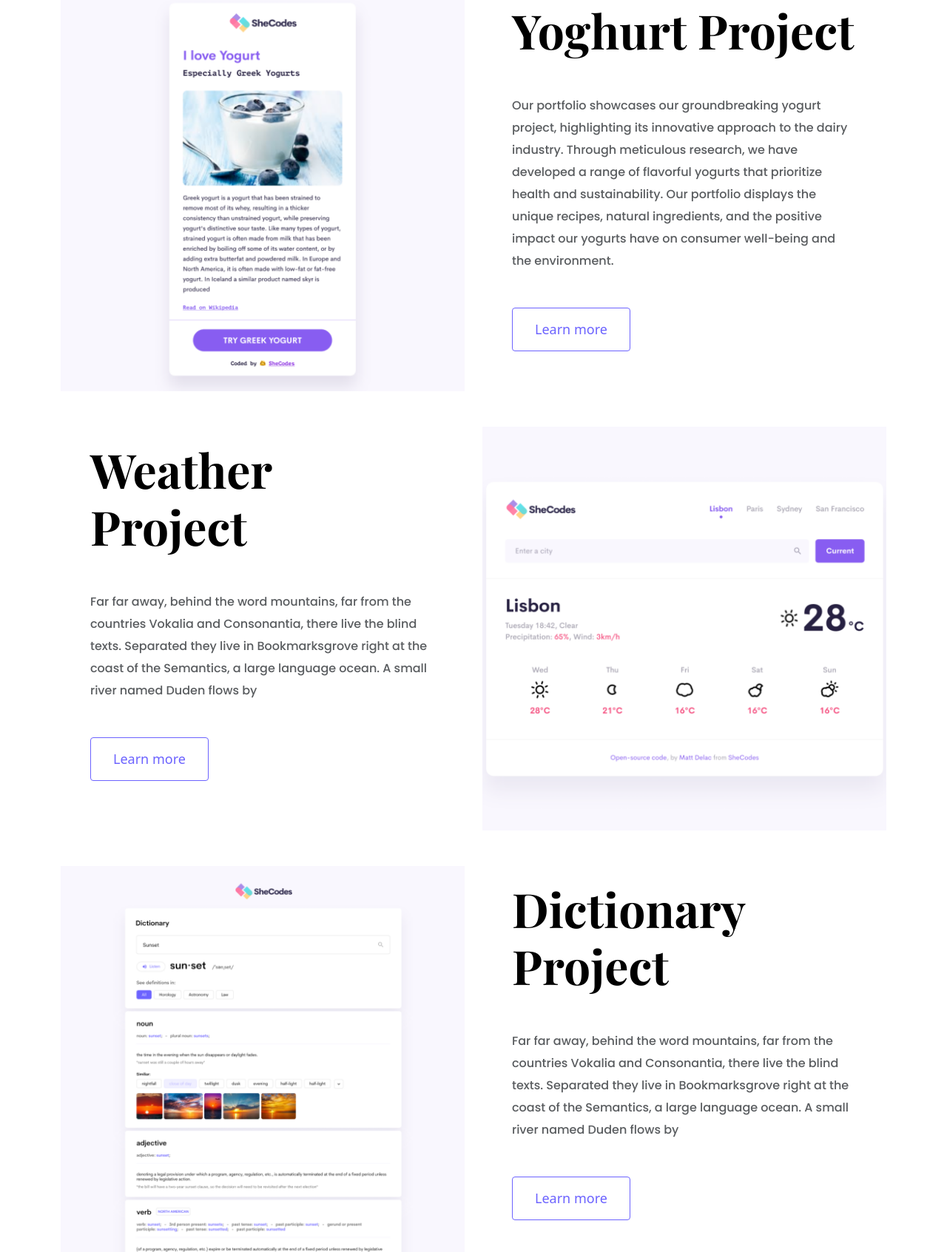
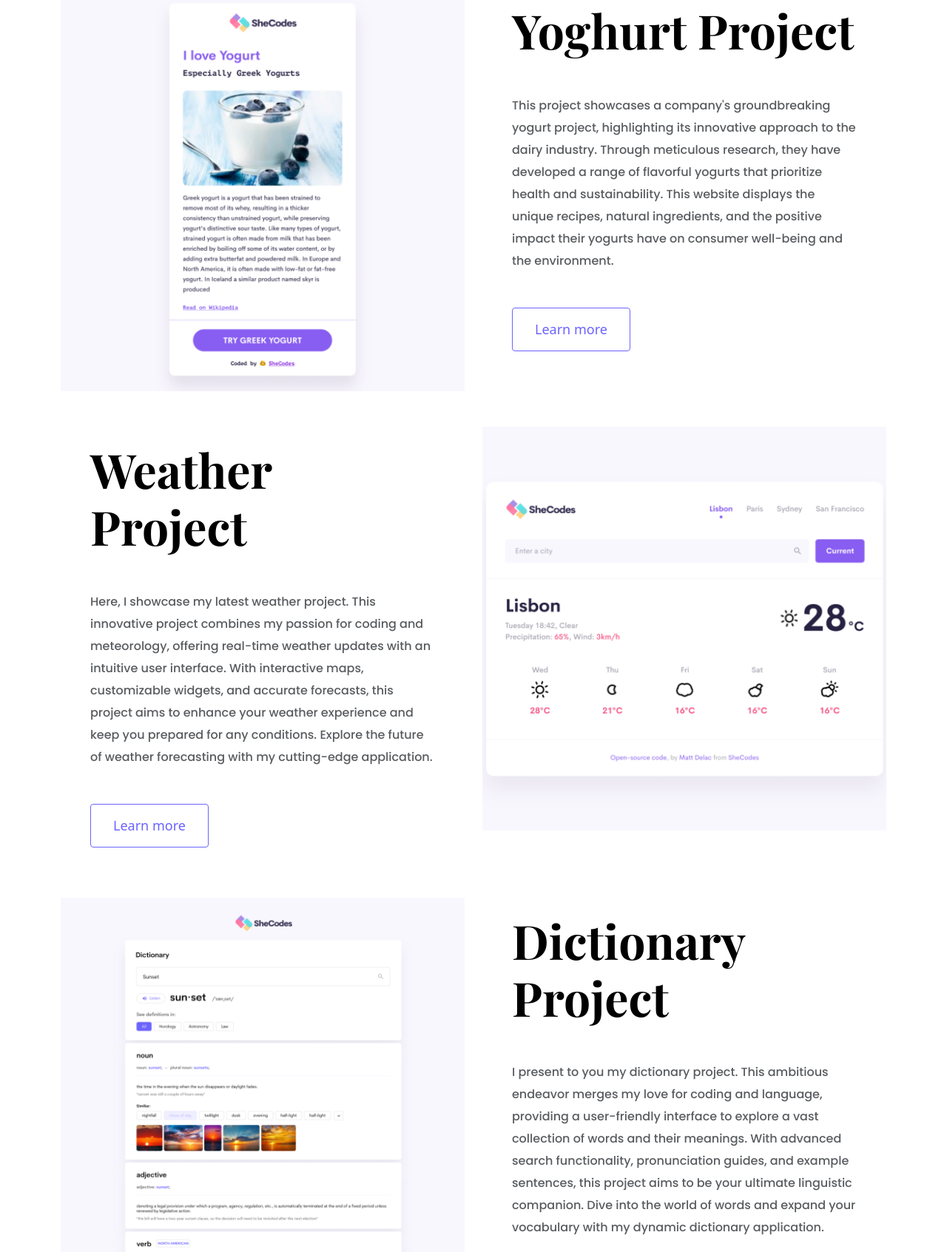
Before and after one commit to shashabella/Portfolio-Project, a plain HTML site: page index.html in a window 1280 px wide. Shown: the part 853-2546 px from the top of the page at 74% size. Drawn offline with nearby package versions, Linux system fonts and the light colour scheme.

Commit message:
Removed and added some paragraphs on my homepage

```diff
--- a/index.html
+++ b/index.html
@@ -85,13 +85,13 @@
           <div class="project-description">
             <h2 class="mb-5">Yoghurt Project</h2>
             <p class="mb-5 text-muted">
-              Our portfolio showcases our groundbreaking yogurt project,
+              This project showcases a company's groundbreaking yogurt project,
               highlighting its innovative approach to the dairy industry.
-              Through meticulous research, we have developed a range of
-              flavorful yogurts that prioritize health and sustainability. Our
-              portfolio displays the unique recipes, natural ingredients, and
-              the positive impact our yogurts have on consumer well-being and
-              the environment.
+              Through meticulous research, they have developed a range of
+              flavorful yogurts that prioritize health and sustainability. This
+              website displays the unique recipes, natural ingredients, and the
+              positive impact their yogurts have on consumer well-being and the
+              environment.
             </p>
             <a href="/work.html" class="btn btn-branding-outline">Learn more</a>
           </div>
@@ -102,10 +102,13 @@
           <div class="project-description">
             <h2 class="mb-5">Weather Project</h2>
             <p class="mb-5 text-muted">
-              Far far away, behind the word mountains, far from the countries
-              Vokalia and Consonantia, there live the blind texts. Separated
-              they live in Bookmarksgrove right at the coast of the Semantics, a
-              large language ocean. A small river named Duden flows by
+              Here, I showcase my latest weather project. This innovative
+              project combines my passion for coding and meteorology, offering
+              real-time weather updates with an intuitive user interface. With
+              interactive maps, customizable widgets, and accurate forecasts,
+              this project aims to enhance your weather experience and keep you
+              prepared for any conditions. Explore the future of weather
+              forecasting with my cutting-edge application.
             </p>
             <a href="/work.html" class="btn btn-branding-outline">Learn more</a>
           </div>
@@ -130,10 +133,13 @@
           <div class="project-description">
             <h2 class="mb-5">Dictionary Project</h2>
             <p class="mb-5 text-muted">
-              Far far away, behind the word mountains, far from the countries
-              Vokalia and Consonantia, there live the blind texts. Separated
-              they live in Bookmarksgrove right at the coast of the Semantics, a
-              large language ocean. A small river named Duden flows by
+              I present to you my dictionary project. This ambitious endeavor
+              merges my love for coding and language, providing a user-friendly
+              interface to explore a vast collection of words and their
+              meanings. With advanced search functionality, pronunciation
+              guides, and example sentences, this project aims to be your
+              ultimate linguistic companion. Dive into the world of words and
+              expand your vocabulary with my dynamic dictionary application.
             </p>
             <a href="/work.html" class="btn btn-branding-outline">Learn more</a>
           </div>
```
Also changed, not shown: about.html (+10 -8 lines).
